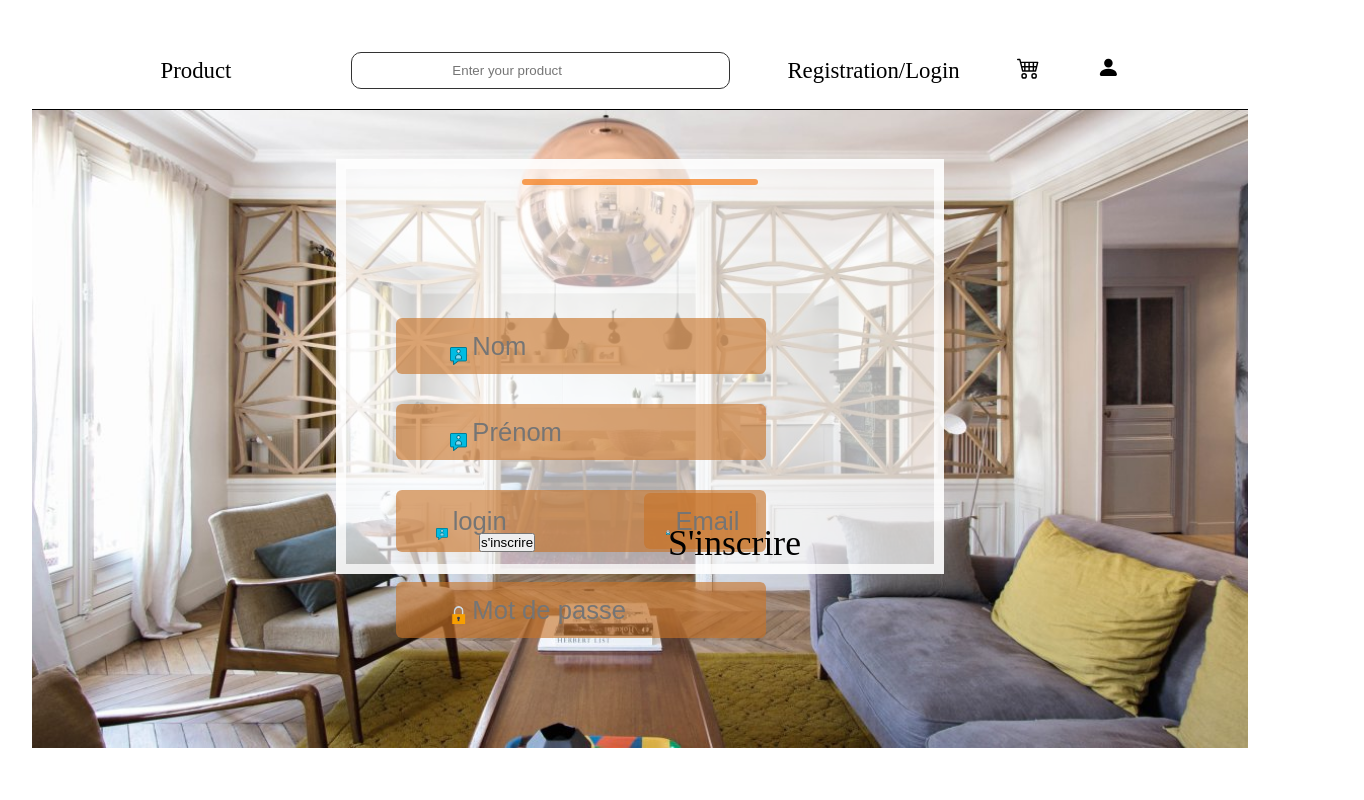
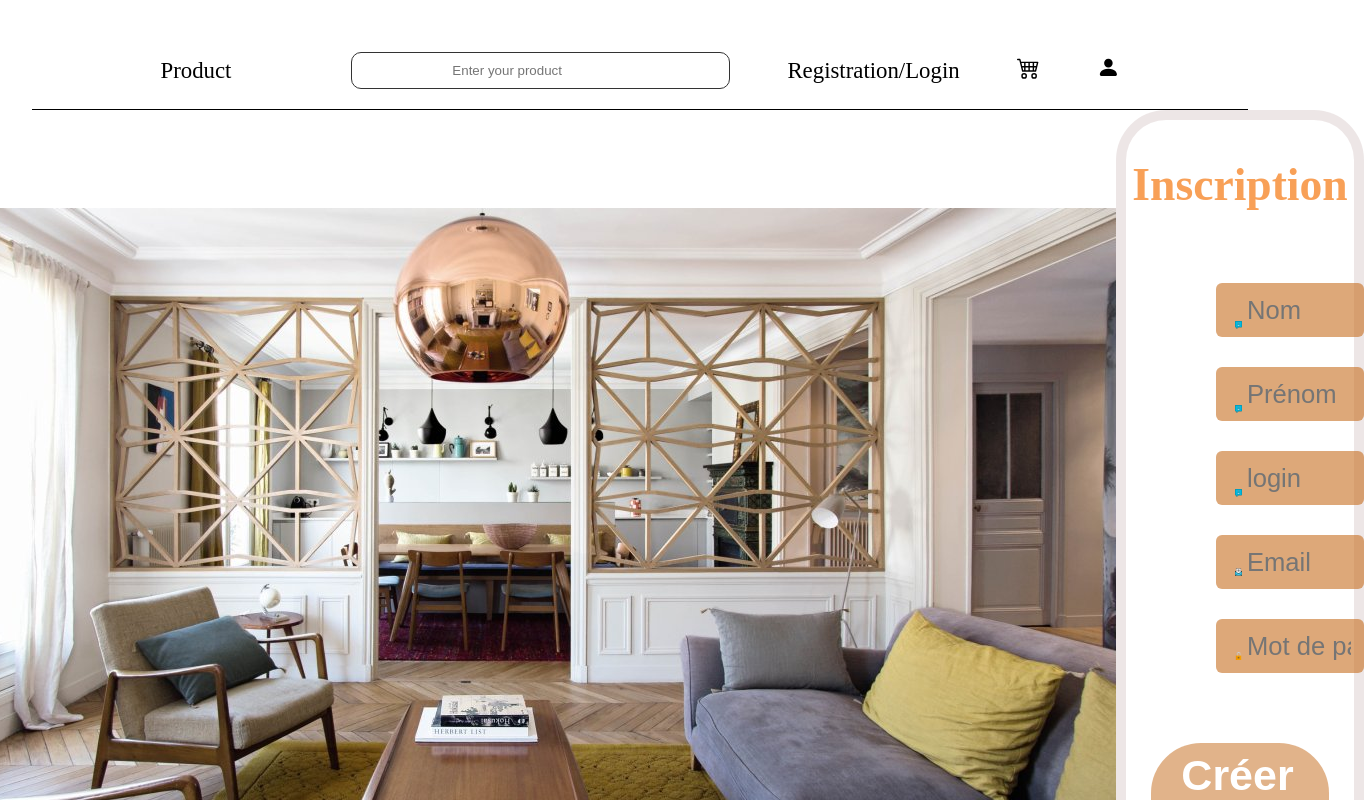
Before and after one commit to yoann90/projet-collectif-plateforme-de-vente-de-meubles-NOYALES_Meubles, a React (Vite) app in the folder front/projet-meuble/: page /Register in a window 1280 px wide. Shown: the top 800 px of the page, 1364 px wide, since content can reach past the window. Built offline with nearby package versions, Linux system fonts and the light colour scheme; some icons are missing.

Commit message:
page connexion terminée ciao

```diff
--- a/front/projet-meuble/src/PageConnexion/page_connexion.css
+++ b/front/projet-meuble/src/PageConnexion/page_connexion.css
@@ -14,6 +14,7 @@ body {
     background-repeat: no-repeat;
     background-size: cover;
     /* background-image: url("../../images/salonconnexionjpg.jpg") ; */
+    /* border: 3px solid palevioletred; */
 
 }
 .pageConnexion{
@@ -22,6 +23,8 @@ body {
     justify-content: center;
     align-items: center;
     width: 100%;
+/* border: 3px solid rgb(180, 29, 147); */
+
 
 
 }
@@ -35,16 +38,10 @@ code {
 
 .container {
     position: absolute;
-    /* display: flex; */
-    /* align-items: center; */
-    /* justify-content: center; */
     flex-direction: column;
-    /* left: 50%; */
     transform: translate(-50%,);
     width: 50%;
     height: 65%;
-    /* margin: 0px; */
-    /* margin-top: 0px; */
     margin-bottom: 125px;
     background: rgba(255, 255, 255, 0.653);
     border: 10px solid rgba(255, 255, 255, 0.751);
@@ -56,40 +53,58 @@ code {
     align-items: center;
     gap: 9px;
     width: 100%;
-    padding: 10px 0 0 0;
     font-weight: 900;
+    /* border: 3px solid rgb(112, 200, 216); */
+
 
 }
 
-.text {
-    /* border:1px solid #923f3f; */
+.title2{
+    display: flex;
+    align-items: center;
+    color:rgba(246, 128, 31, 0.749);
+    flex-direction:initial;
+    justify-content: center;
+    margin: 20px 0 50px 0;
+    font-size: calc(20px + 2vw);
+    font-weight: 700;
+    /* border: 5px solid blue; */
+
+}
+
+/* .text {
+    border: 3px solid #d32828;
     display: flex;
     flex-direction:initial;
     align-items: center;
     justify-content: center;
     color:rgba(246, 128, 31, 0.749);
     /* responsive texte */
-    font-size: calc(20px + 2vw);
-    font-weight: 700;
+    /* font-size: calc(20px + 2vw);
+    font-weight: 700; */
 
 
 
-}
-
-.underline {
+.souligner {
+    display: flex;
     width: 40%;
+    position:fixed;
+    /* position: relative; */
+    /* flex-direction:initial; */
+    justify-content: center;
     height: 6px;
-    background: rgba(246, 128, 31, 0.749);
     border-radius: 9px;
+    /* border: 6px solid rgba(31, 246, 121, 0.749); */
 }
 
 .inputs-Champs-infos-ensemble {
-    margin: 149px 170px 6px 50px;
+    margin: 24px 170px 6px 50px;
+    padding: 0 0 10px 0;
     display: flex;
     width: 63%;
-    height: 50%;
+    height: 40%;
     flex-direction: column;
-    gap: 30px;
+    gap: 35px;
     /* border: 3px solid orangered; */
     font-size: calc(10px + 1vw);
 }
@@ -142,8 +157,9 @@ code {
     /* width: 95%; */
     color: rgb(70, 67, 67);
     font-size: 30px;
-    justify-content: center;
-    bottom:50px;
+    justify-content:end;
+    /* bottom:50px; */
+    gap: 18px;
 
 }
 
@@ -153,34 +169,20 @@ code {
     font-weight: 900;
 
 }
-
-.submit-container{
-    /* position: abso; */
+/* bouton s'inscrire*/
+ .buttonLogin{
     display: flex;
-    justify-content: space-evenly;
-    align-items: center;
-    /* gap: 30px; */
-    /* margin: auto; */
-    font-size: calc(10px + 2vw);
-    /* border: 1px solid blue; */
-
-}
-
-.submit{/*bouton s'inscrire*/
-    display: flex;
-    /* position: absolute; */
     justify-content: center;
     align-items: center;
-    /* width: 100%; */
-    /* height: 70px; */
     color: white;
     background: rgba(200, 115, 40, 0.541);
     border-radius: 50px;
     font-weight: 700;
     cursor: pointer;
+    margin: 0px 0px 29px 45px;
     font-size: 38.4px;
-    bottom: 50px;
-    padding: 10px 40px;
+    padding: 10px 20px;
+    border:none;
     /* border: 1px solid red; */
 
 }
@@ -194,15 +196,21 @@ code {
     border-radius: 50px;
     font-weight: 700;
     cursor: pointer;
+    justify-content: end;
     font-size: 38.4px;
-    /* font-size: calc(5px + 2vw); */
-    padding: 10px 40px;
+    margin: 39px 235px;
+    padding: 10px 14px 10px 15px;
     /* border: 1px solid green; */
+}
+
+.boutons{
+    display: flex;
 }
 
 .sub2{ /*S'inscrire*/
     position: absolute;
     bottom:20px;
+    border: 3px solid;
 }
 
 .gray{
--- a/front/projet-meuble/src/PageConnexion/page_connexion.jsx
+++ b/front/projet-meuble/src/PageConnexion/page_connexion.jsx
@@ -36,57 +36,54 @@ function UserConnexion() {
           <img src={fond} alt="" srcSet="" />
 
           <div className="container">
-          <div className="header">
+            <div className="header"></div>
 
-            <div className="underline"></div>
-          </div>
+            <div className="title2">Se connecter</div>
+
+            <div className="souligner"></div>
+
             <div className="inputs-Champs-infos-ensemble">
               <div className="input-champs-infos-indiv">
                 <div className="img-utilisateur">
                   <img src={utilisateur_icon} alt="" srcSet="" />
-                  <input type="text" placeholder="Nom d'utilisateur"
+                  <input
+                    type="text"
+                    placeholder="Nom d'utilisateur"
                     name="login"
                     value={formData.login}
                     onChange={handleChange}
-                  required />
+                    required
+                  />
                 </div>
               </div>
               <div className="input-champs-infos-indiv">
                 <div className="img-cadenas">
                   <img src={cadenas_icon} alt="" srcSet="" />
-                <input type="password"
+                  <input
+                    type="password"
                     name="password"
-                placeholder="g"
+                    placeholder="Mot de passe"
                     value={formData.password}
                     onChange={handleChange}
-                required />
+                    required
+                  />
                 </div>
               </div>
             </div>
 
+            <button className="buttonLogin">Se connecter
+            </button>
 
             <div className="forgot-password">
               Mot de passe oublié ?<span>Clique ici !</span>
-
             </div>
 
-          <div className="submit-container">
-            <button>login</button>
-
-              Se connecter
-            </div>
-            <div
-              // className={action === "S'inscrire" ? "submit gray" : "submit"}
-              // onClick={() => {
-              //   setAction("S'inscrire");
-              // }}
-
-            >
-              <Link  className="subscribe" to="/register">S'inscrire</Link>
-
+            <div className="boutons">
+              <Link className="subscribe" to="/register">
+                Pas de compte ? S'inscrire
+              </Link>
             </div>
           </div>
-
         </div>
       </form>
     </>
--- /dev/null
+++ b/front/projet-meuble/src/PageConnexion/register.css
@@ -0,0 +1,124 @@
+body {
+    margin: 0;
+    /* font-family: ; */
+    -webkit-font-smoothing: antialiased;
+    -moz-osx-font-smoothing: grayscale;
+    height: 50vh;
+    background-repeat: no-repeat;
+    background-size: cover;
+    /* background-image: url("../../images/salonconnexionjpg.jpg") ; */
+    /* border: 3px solid palevioletred; */
+
+}
+.container-inscription {
+    display: flex;
+    position: relative;
+    flex-direction: column;
+    transform: translate(-50%,);
+    width: 50%;
+    height: 50%;
+    /* margin: 0 0 10px 0; */
+    background: rgba(255, 255, 255, 0.653);
+    border: 10px solid rgba(231, 222, 222, 0.751);
+    border-radius: 50px;
+}
+
+
+.inputs-Champs-infos-ensemble2 {
+    display: flex;
+    margin: 163px 0 40px 90px;
+    justify-content: center;
+    align-content: center;
+    display: flex;
+    width: 65%;
+    height: 33%;
+    flex-direction: column;
+    gap: 30px;
+    /* border: 3px solid orangered; */
+    font-size: calc(10px + 1vw);
+}
+
+.input-champs-infos-indiv2 {
+    display: flex;
+    align-items: center;
+    flex-direction: column;
+    margin: 0 auto;
+    gap: 10px;
+    width: 100%;
+    font-size: calc(10px + 2vw);
+    background: rgba(200, 115, 40, 0.621);
+    border-radius: 6px;
+    /* border: 3px solid red; */
+    padding: 2px 0px;
+
+
+}
+
+.title{
+    display: flex;
+    align-items: center;
+    color:rgba(246, 128, 31, 0.749);
+    /* border: 3px solid #d32828; */
+    flex-direction:initial;
+    justify-content: center;
+    font-size: calc(20px + 2vw);
+    font-weight: 700;
+    margin: 38px 0 0 0;
+}
+
+.input-champs-infos-indiv2 input { /* input dans input là ou on écrit les champs (email et mdp)*/
+    height: 50px;
+    width: 70%;
+    background: transparent;
+    border:none;
+    outline: none;
+    color: rgb(248, 245, 245);
+    font-size: 25px;
+    font-size: calc(0px + 2vw);
+    /* border: 5px solid green; */
+}
+
+.souligner {
+    display: flex;
+    width: 40%;
+    position:fixed;
+    /* position: relative; */
+    /* flex-direction:initial; */
+    justify-content: center;
+    height: 6px;
+    border-radius: 9px;
+    /* border: 6px solid rgba(31, 246, 121, 0.749); */
+}
+
+.img-utilisateur img{
+    width: 5%;
+    margin: 0px 5px -10px 5px;
+
+
+}
+.img-email img{
+    width: 5%;
+    margin: 0px 5px -5px 5px;
+}
+.img-cadenas img{
+    width: 5%;
+    margin: 0px 5px -5px 5px;
+}
+
+.submit-container{
+    display: grid;
+}
+
+.submit-container button{
+    display: flex;
+    color: white;
+    background: rgba(200, 115, 40, 0.541);
+    border-radius: 50px;
+    font-size: 43px;
+    border:  rgba(200, 115, 40, 0.541);
+    cursor: pointer;
+    font-weight: 700;
+    justify-self: center;
+    margin: 30px 25px 20px 25px;
+    padding: 8px 15px 8px 10px;
+}
--- a/front/projet-meuble/src/PageConnexion/register.jsx
+++ b/front/projet-meuble/src/PageConnexion/register.jsx
@@ -1,5 +1,5 @@
 // import React from "react";
-import "./page_connexion.css";
+import "./register.css";
 import cadenas_icon from "../../images/cadenas.png";
 import utilisateur_icon from "../../images/utilisateur.png";
 import email_icon from "../../images/email.png";
@@ -42,85 +42,91 @@ function Register() {
         <div className="pageConnexion">
           <img src={fond} alt="" srcSet="" />
 
-          <div className="container">
+          <div className="container-inscription">
             <div className="header">
-
+              <div className="title">Inscription</div>
               <div className="underline"></div>
             </div>
-            <div className="inputs-Champs-infos-ensemble">
-
-                <div className="input-champs-infos-indiv">
+            <div className="inputs-Champs-infos-ensemble2">
+              <div className="input-champs-infos-indiv2">
                 <div className="img-utilisateur">
                   <label htmlFor="">
                     <img src={utilisateur_icon} alt="" srcSet="" />
-                      <input type="text"
+                    <input
+                      type="text"
                       name="lastname"
                       placeholder="Nom"
                       value={formData.lastname}
                       onChange={handleChange}
-                    required/>
+                      required
+                    />
                   </label>
                 </div>
               </div>
-              <div className="input-champs-infos-indiv">
+              <div className="input-champs-infos-indiv2">
                 <div className="img-utilisateur">
                   <label htmlFor="">
                     <img src={utilisateur_icon} alt="" srcSet="" />
-                    <input type="text"
+                    <input
+                      type="text"
                       placeholder="Prénom"
                       name="firstname"
                       value={formData.firstname}
                       onChange={handleChange}
-                  required/>
+                      required
+                    />
                   </label>
                 </div>
               </div>
-              <div className="input-champs-infos-indiv">
+              <div className="input-champs-infos-indiv2">
                 <div className="img-utilisateur">
                   <label htmlFor="">
                     <img src={utilisateur_icon} alt="" srcSet="" />
-                    <input type="text"
+                    <input
+                      type="text"
                       placeholder="login"
                       name="login"
                       value={formData.login}
                       onChange={handleChange}
-                  required  />
+                      required
+                    />
                   </label>
                 </div>
-              <div className="input-champs-infos-indiv">
+              </div>
+              <div className="input-champs-infos-indiv2">
                 <div className="img-email">
                   <label htmlFor="">
                     <img src={email_icon} alt="" srcSet="" />
-                    <input type="email"
+                    <input
+                      type="email"
                       name="email"
                       placeholder="Email"
                       value={formData.email}
                       onChange={handleChange}
-                required  />
+                      required
+                    />
                   </label>
                 </div>
               </div>
-              </div>
-              <div className="input-champs-infos-indiv">
+              <div className="input-champs-infos-indiv2">
                 <div className="img-cadenas">
                   <label htmlFor="">
                     <img src={cadenas_icon} alt="" />
-                    <input type="password"
+                    <input
+                      type="password"
                       name="password"
                       placeholder="Mot de passe"
                       value={formData.password}
                       onChange={handleChange}
-                    required  />
+                      required
+                    />
                   </label>
                 </div>
               </div>
             </div>
 
             <div className="submit-container">
-                <button>s'inscrire</button>
-                  S'inscrire
-
-
+              <button>Créer mon compte</button>
             </div>
           </div>
         </div>
--- a/front/projet-meuble/src/PagePrincipal/PagePrincipal.jsx
+++ b/front/projet-meuble/src/PagePrincipal/PagePrincipal.jsx
@@ -205,7 +205,7 @@ return (
             </div>
           </div>
         </div>
-        <hr />
+        {/* <hr /> */}
         <div className="discount">
           <h2>Get 25% Off Discount Coupons</h2>
           <div className="form-subscribe">
```
Lines whose indentation alone changed are shown as unchanged.
